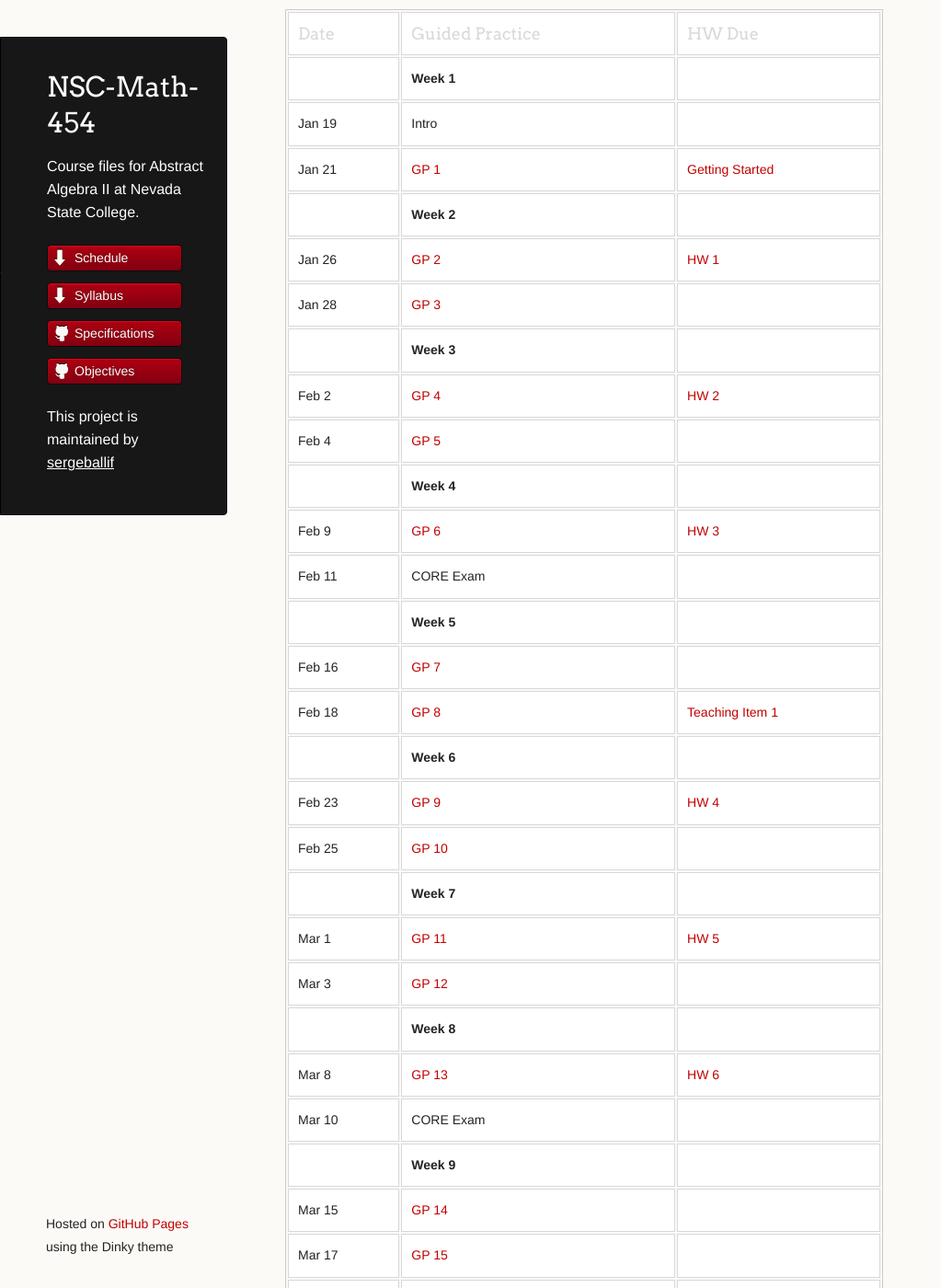
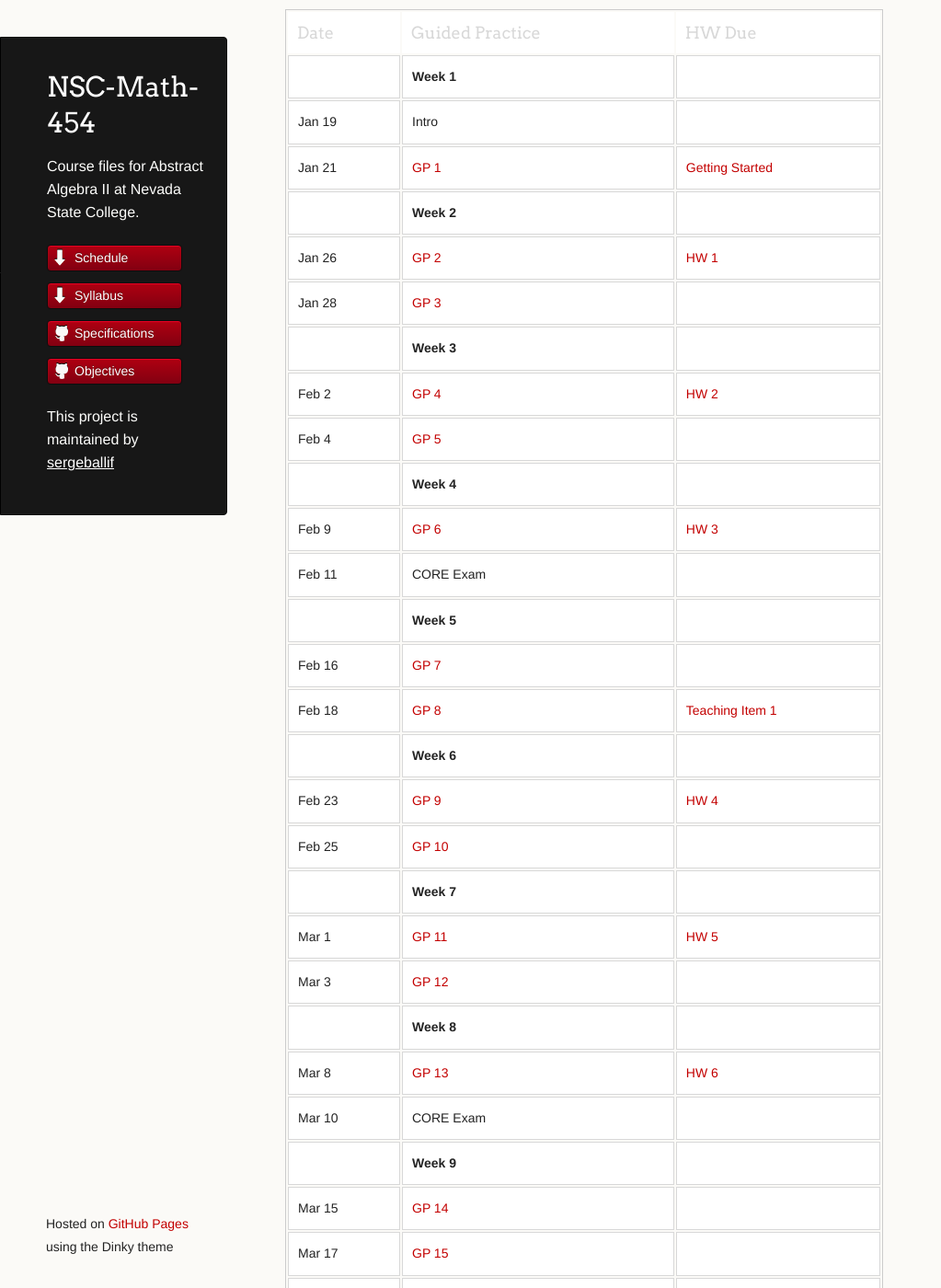
Before and after one commit to AaronWongNSC/MATH-454, a Jekyll site: the page built from index.md, in a window 1280 px wide and 1400 px high. Shown: the whole window at 92% size, without its empty margins (0-1023 px from the left). Built offline with Jekyll 4.4.1, drawn with Linux system fonts in a browser that asks for light colours.

Commit message:
Update styles.css

```diff
--- a/stylesheets/styles.css
+++ b/stylesheets/styles.css
@@ -198,7 +198,6 @@ th {
   padding: 10px;
   background: #FFFFFF;
   color: #D8D8D8;
-  border: 1px solid #D8D8D8;
  }
 
 td {
```
